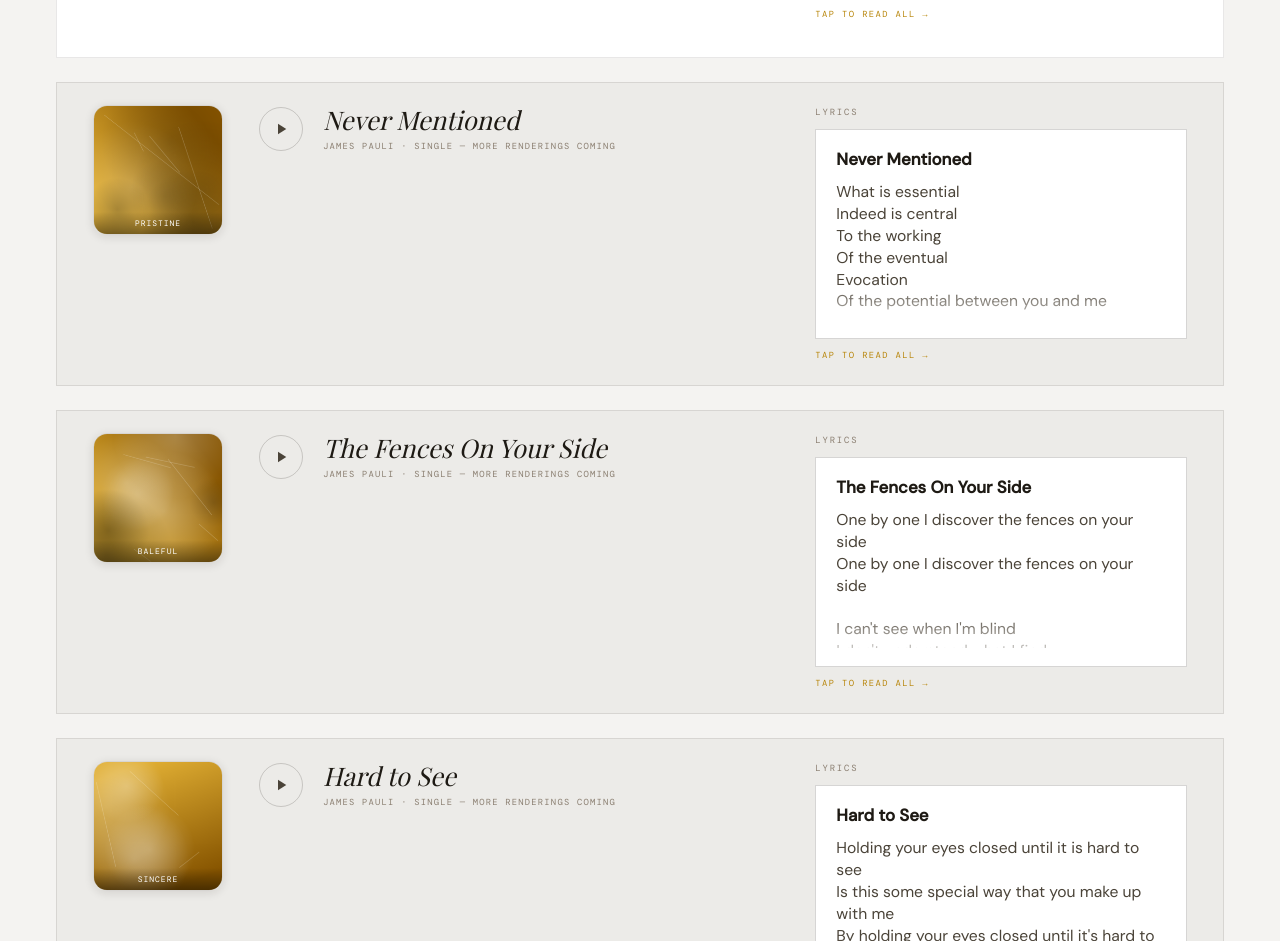
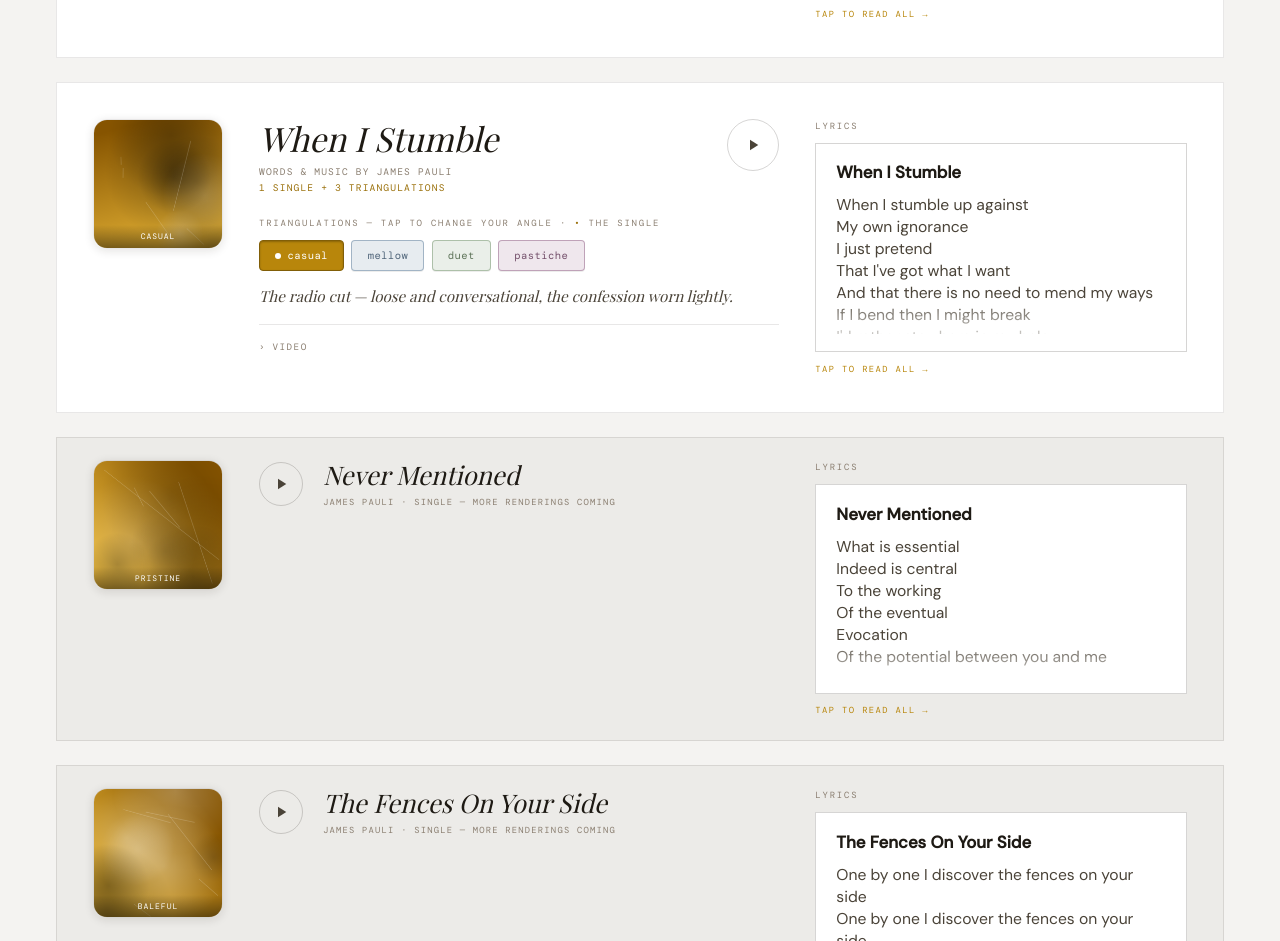
Before and after one commit to Flective/song-time-traveler, a plain HTML site: page index.html in a window 1280 px wide. Shown: the part 1406-2347 px from the top of the page. Drawn offline with nearby package versions, Linux system fonts and the light colour scheme; a web font is replaced by a local one.

Commit message:
add When I Stumble (4 versions)

```diff
--- a/index.html
+++ b/index.html
@@ -689,6 +689,69 @@ Drinking the dregs instead of wine`,
     ],
   },
   {
+    id: 'whenistumble',
+    title: 'When I Stumble',
+    single: 'casual',
+    lyrics: `When I stumble up against
+My own ignorance
+I just pretend
+That I've got what I want
+And that there is no need to mend my ways
+If I bend then I might break
+I'd rather stay here in my hole
+Although I will soon feel so upset
+That I will have to take control
+Of yet another cigarette
+
+And I forget to ask myself
+"Is it as silly as it seems
+That I should take my own lies
+As the answers to the dreams that I
+Never realize?"
+When I ain't got you to please me
+Will I finally realize
+That it's much like some disease
+I've got a pretty bad case of "lies"
+I've got a pretty bad case of lying
+To myself
+
+Then I go for a walk
+But I soon step on my own laces
+And my fall is always such a shock
+That I stare off into space
+And there I see...
+
+These dollar signs struck in my eyes
+Just like a ring stuck in my nose
+And I wear this cheap set of lies
+Like a fine set of clothes
+
+Now do I detect my own disguise
+As I look down my nose?
+Do I finally realize
+That it's all just a precious pose
+That I sell
+To myself
+Every time I stumble
+In order to pretend I never fell?
+
+To pretend I never fell
+To pretend I never fell
+
+When I stumble
+When I stumble
+
+bum, bum, bum
+bum, bum, bum`,
+    video: '',
+    triangulations: [
+      { key: 'casual',   label: 'casual',   file: 'songs/when-i-stumble_a-casual.mp3',   color: 'var(--tri-1)', blurb: 'The radio cut — loose and conversational, the confession worn lightly.' },
+      { key: 'mellow',   label: 'mellow',   file: 'songs/when-i-stumble_b-mellow.mp3',   color: 'var(--tri-4)', blurb: 'Slowed and softened — the self-reckoning turned inward and quiet.' },
+      { key: 'duet',     label: 'duet',     file: 'songs/when-i-stumble_c-duet.mp3',     color: 'var(--tri-2)', blurb: 'Two voices — the lie and the one who sees it, sung against each other.' },
+      { key: 'pastiche', label: 'pastiche', file: 'songs/when-i-stumble_d-pastiche.mp3', color: 'var(--tri-3)', blurb: 'A stylized rendering — the song dressed in borrowed clothes, fittingly.' },
+    ],
+  },
+  {
     id: 'nevermentioned',
     title: 'Never Mentioned',
     single: 'pristine',
```
